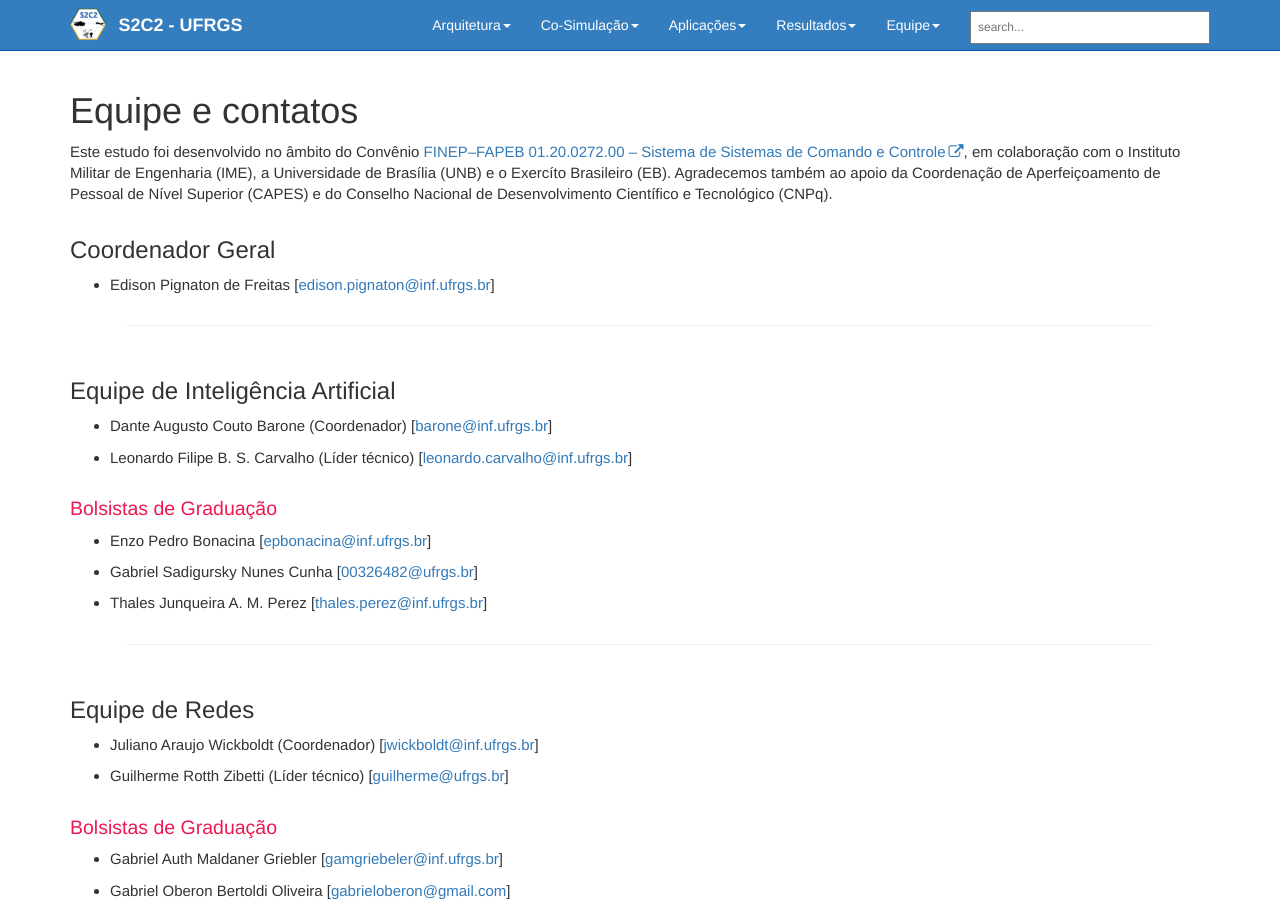
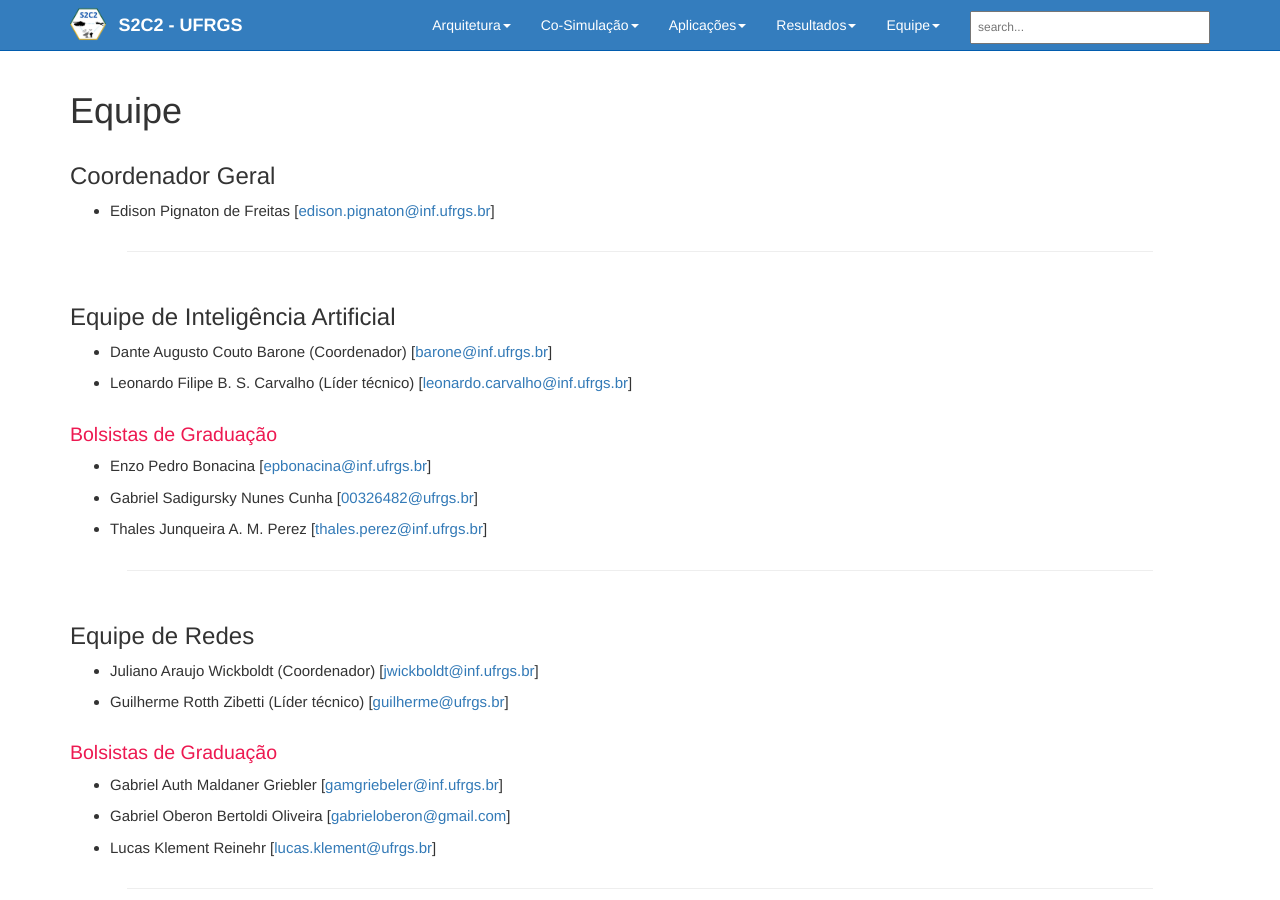
Before and after one commit to S2C2-UFRGS/S2C2-UFRGS, a Jekyll site: the page built from pages/s2c2/equipe.md, in a window 1280 px wide and 900 px high. Built offline with Jekyll 4.4.1, drawn with Linux system fonts in a browser that asks for light colours; comment, search, counter and statistics services are not loaded; some of the changed text lies outside the part shown.

Commit message:
Fixing for Team page

```diff
--- a/pages/s2c2/equipe.md
+++ b/pages/s2c2/equipe.md
@@ -1,5 +1,5 @@
 ---
-title: "Equipe e contatos"
+title: "Equipe"
 permalink: /equipe.html
 hide_sidebar: true
 toc: false
@@ -7,8 +7,6 @@ page_comments: false
 tags: [equipe, contatos]
 hide_tags: true
 ---
-Este estudo foi desenvolvido no âmbito do Convênio [FINEP–FAPEB 01.20.0272.00 – Sistema de Sistemas de Comando e Controle](https://fapeb.com.br/s2c2-convenio-finep-fapeb-01-20-0272-00/), em colaboração com o Instituto Militar de Engenharia (IME), a Universidade de Brasília (UNB) e o Exercíto Brasileiro (EB). Agradecemos também ao apoio da Coordenação de Aperfeiçoamento de Pessoal de Nível Superior (CAPES) e do Conselho Nacional de Desenvolvimento Científico e Tecnológico (CNPq).
-
 
 ## Coordenador Geral
 * Edison Pignaton de Freitas [<a href="mailto:edison.pignaton@inf.ufrgs.br?subject={{site.email_subject}}" target="_blank">edison.pignaton@inf.ufrgs.br</a>]
```
Also changed, not shown: other parts of pages/s2c2/equipe.md (+6 -0 lines).
